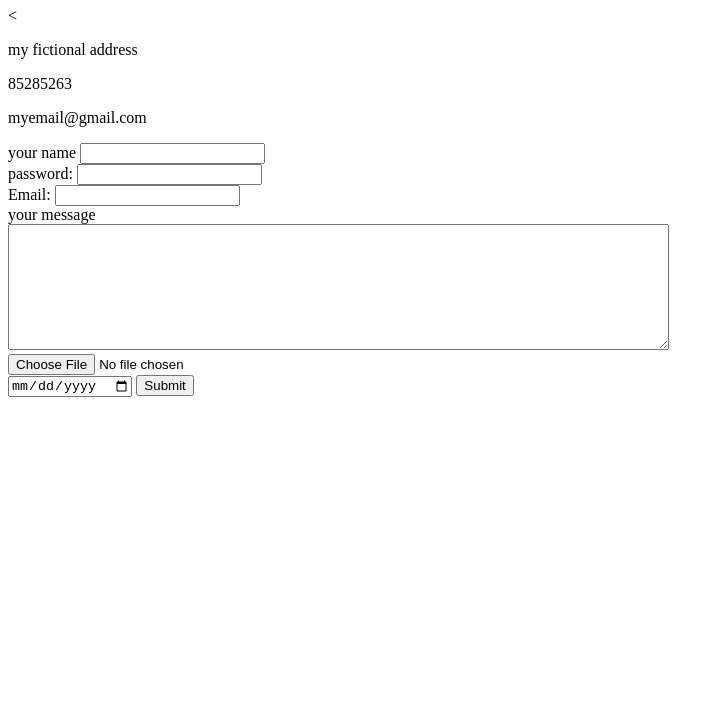
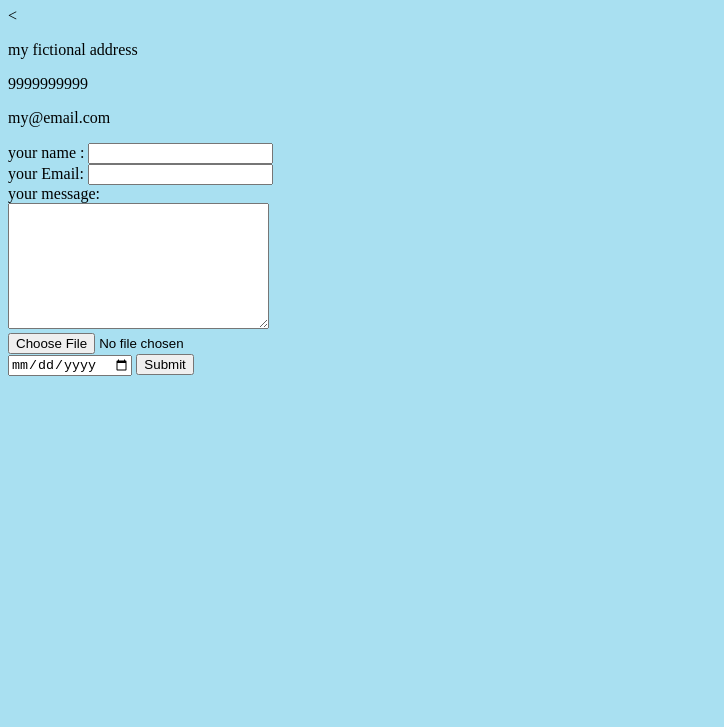
Before and after one commit to SAIKUMAR4675/CV, a plain HTML site: page contact-me.html in a window 1280 px wide. Shown: the part 73-800 px from the top of the page, without its empty margins (0-724 px from the left). Drawn offline with Linux system fonts and the light colour scheme.

Commit message:
Add files via upload

```diff
--- a/contact-me.html
+++ b/contact-me.html
@@ -3,26 +3,24 @@
   <head>
     <meta charset="utf-8">
     <title>contact details</title>
+    <link rel="stylesheet" href="css/styles.css">
   </head>
   <body>
     <h1>conatct details</h1>
     <<p> my fictional address</p>
-    <p>85285263</p>
-    <p>myemail@gmail.com</p>
+    <p>9999999999</p>
+    <p>my@email.com</p>
     <form class="" action="mailto:saikumarkomatipalli4675@gmail.com" method="post">
-      <label> your name</label>
+      <label> your name :</label>
       <input type="text" name="" value="">
        <br>
-      <label> password:</label>
-      <input type="password" name="" value=""><br>
-      <label>Email:</label>
+     <label>your Email:</label>
       <input type="email" name="" value=""><br>
-      <label>your message</label><br>
-    <textarea name="name" rows="8" cols="80"></textarea><br>
+      <label>your message:</label><br>
+    <textarea name="name" rows="8" cols="30"></textarea><br>
       <input type="file" name="" value=""><br>
       <input type="date" name="" value="">
       <input type="submit" name="">
-
     </form>
   </body>
 </html>
```
